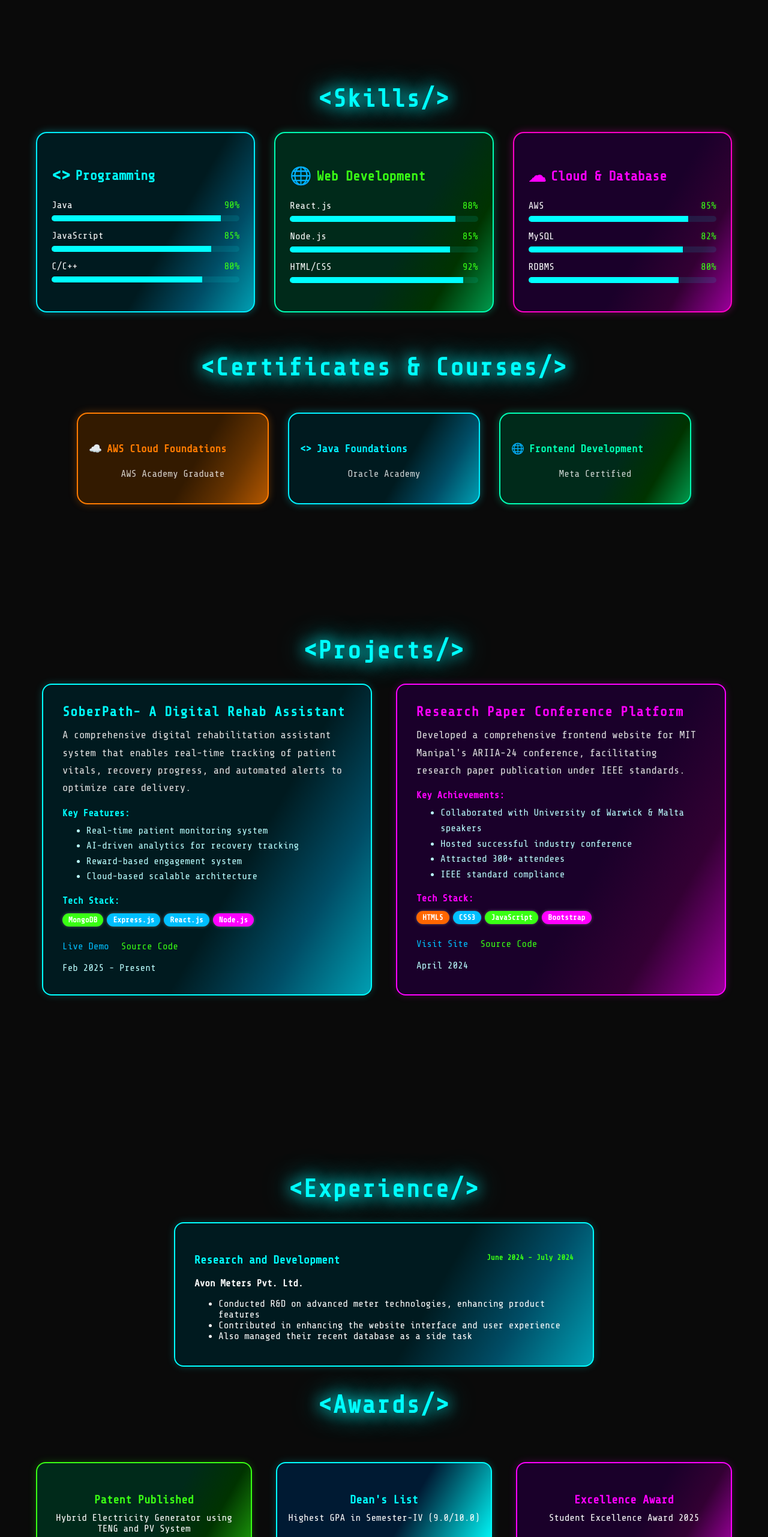
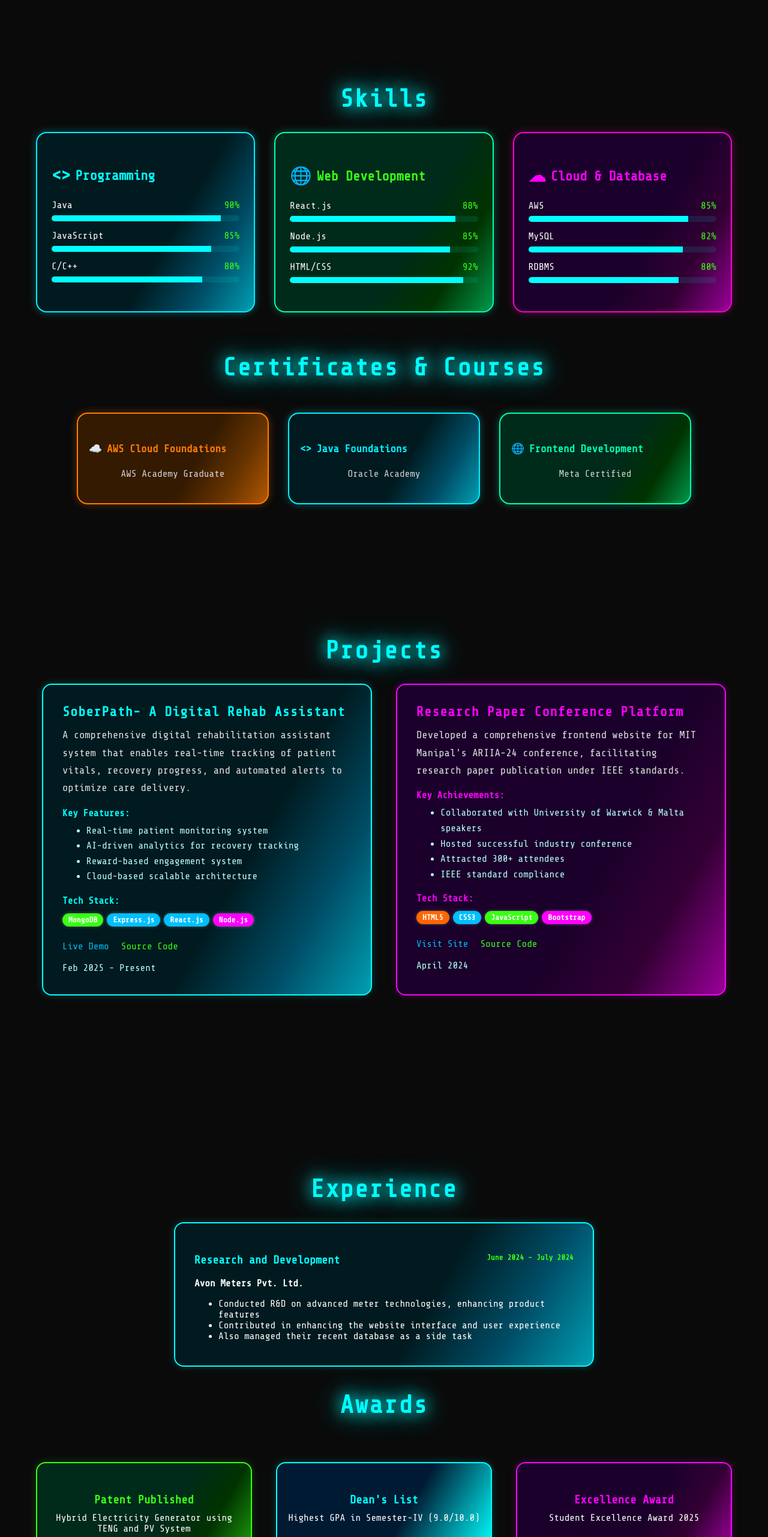
Before and after one commit to nonofficial4567/portfolio, a React (Vite) app: page / in a window 1280 px wide. Shown: the part 1679-4242 px from the top of the page at 60% size. Built offline with nearby package versions, Linux system fonts and the light colour scheme.

Commit message:
Updated Experience.jsx

```diff
--- a/src/components/Experience.jsx
+++ b/src/components/Experience.jsx
@@ -43,7 +43,7 @@
 const Experience = () => {
   return (
     <div className="experience-container" style={{ textAlign: 'center', width: '100%', display: 'flex', flexDirection: 'column', alignItems: 'center' }}>
-      <div style={sectionHeadingStyle}>&lt;Experience/&gt;</div>
+      <div style={sectionHeadingStyle}>{"Experience"}</div>
       <div style={{...experienceCardStyle, width: '100%', maxWidth: '700px'}}>
         <h3 className="neon-blue-text" style={{ display: 'flex', justifyContent: 'space-between' }}>
           <span>Research and Development</span>
@@ -59,7 +59,7 @@
       <div style={{ display: 'flex', gap: '40px', justifyContent: 'center', marginTop: '40px', flexWrap: 'wrap' }}>
         {/* Patent Published */}
         <div style={sectionHeadingStyle}>
-        &lt;Awards/&gt;
+        {"Awards"}
       </div>
         <div
           className="card"
--- a/src/components/Projects.jsx
+++ b/src/components/Projects.jsx
@@ -19,7 +19,7 @@
   return (
     <div className="projects-container" style={{ minHeight: '100vh', padding: '40px 0', textAlign: 'center', width: '100%', display: 'flex', flexDirection: 'column', alignItems: 'center' }}>
       <div style={sectionHeadingStyle}>
-        &lt;Projects/&gt;
+        {"Projects"}
       </div>
       <div
         style={{
--- a/src/components/Skills.jsx
+++ b/src/components/Skills.jsx
@@ -6,7 +6,7 @@
   return (
     <div className="skills-container" style={{ textAlign: 'center', minHeight: '100vh', padding: '40px 0', width: '100%', display: 'flex', flexDirection: 'column', alignItems: 'center' }}>
       <div style={sectionHeadingStyle}>
-              &lt;Skills/&gt;
+              {"Skills"}
       </div>
       <div
         style={{
@@ -81,7 +81,7 @@
         </div>
       </div>
       <div style={sectionHeadingStyle}>
-              &lt;Certificates & Courses/&gt;
+              {"Certificates & Courses"}
       </div>
       <div
         style={{
```
